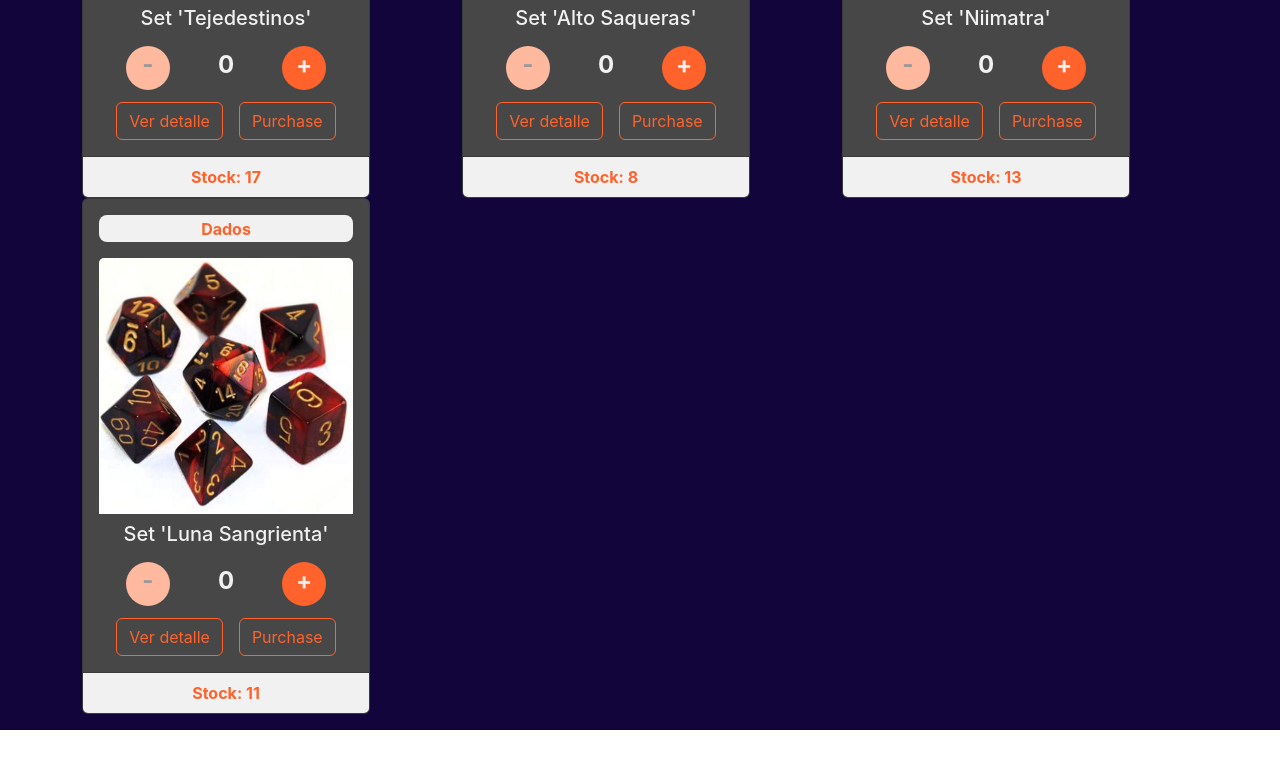
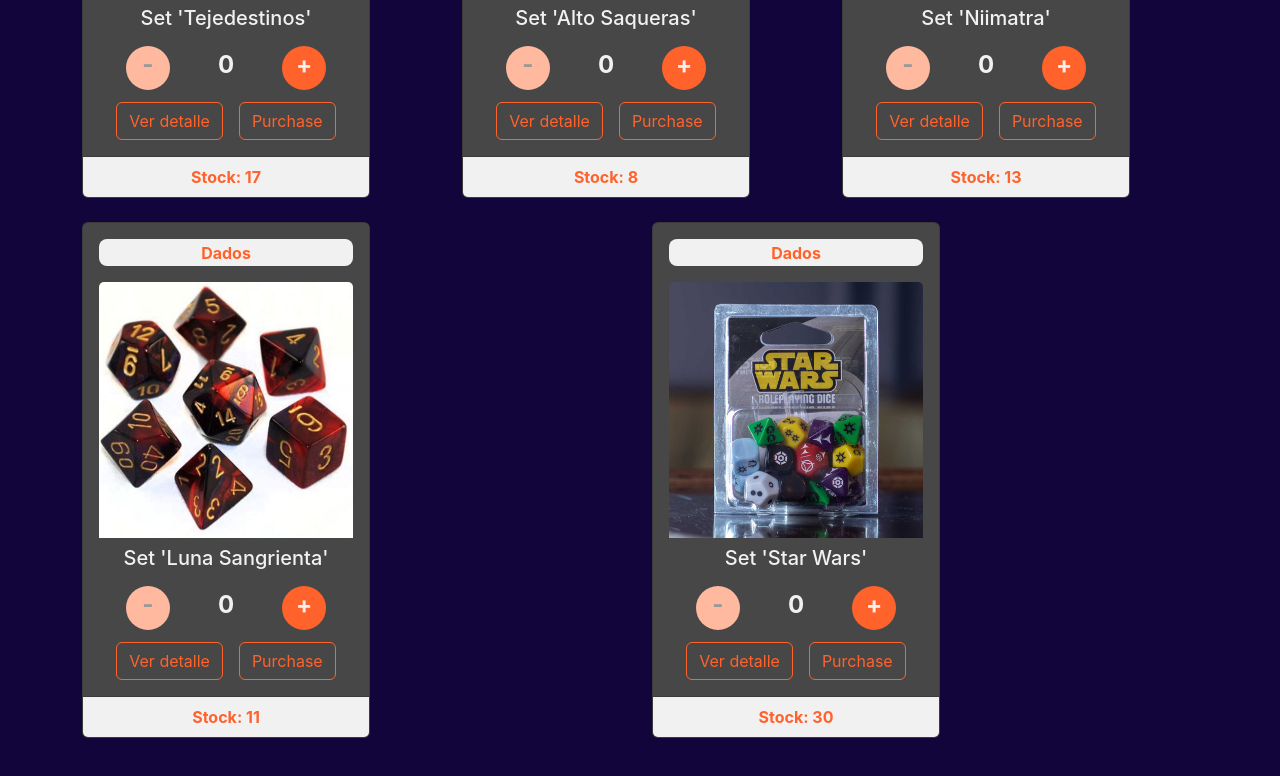
Before and after one commit to Agus-Natalio/Proyect-React, a React (Create React App) app: page / in a window 1280 px wide. Shown: the part 1789-2565 px from the top of the page. Before the commit the page ends 2519 px from the top, so only its background shows below. Built offline with nearby package versions, Linux system fonts and the light colour scheme.

Commit message:
Adicion de componentes y retoques a los estilos

```diff
--- a/src/assets/data/products.json
+++ b/src/assets/data/products.json
@@ -30,5 +30,13 @@
       "type": "Dados",
       "stock": "11",
       "image":"lunaSangrienta.jpg"
+    },
+    {
+      "id": 5,
+      "title":"Set 'Star Wars'",
+      "price":4799.9,
+      "type": "Dados",
+      "stock": "30",
+      "image":"swDices.jpg"
     }
 ]
--- a/src/components/item/Item.css
+++ b/src/components/item/Item.css
@@ -1,6 +1,7 @@
 .itemCard {
     background-color: #474747;
     color: #f1f1f1;
+    margin-bottom: 1.5rem;
 }
 
 .itemType {
--- a/src/components/itemList/index.jsx
+++ b/src/components/itemList/index.jsx
@@ -35,7 +35,7 @@ const ItemList = () => {
   return (
     <Container>
       {loading ? (
-        <div className="loadSpin">
+        <div className="loadSpinner">
           <Spinner animation="grow" variant="light" />
         </div>
       ) : (
--- a/src/components/itemList/itemList.css
+++ b/src/components/itemList/itemList.css
@@ -1,3 +1,3 @@
-.laodSpin {
-    margin: 20rem!important;
+.loadSpinner {
+    margin: 15rem!important;
 }
```
Also changed, not shown: src/components/itemDetail/index.jsx (added), src/components/itemDetailContainer/index.jsx (added).
